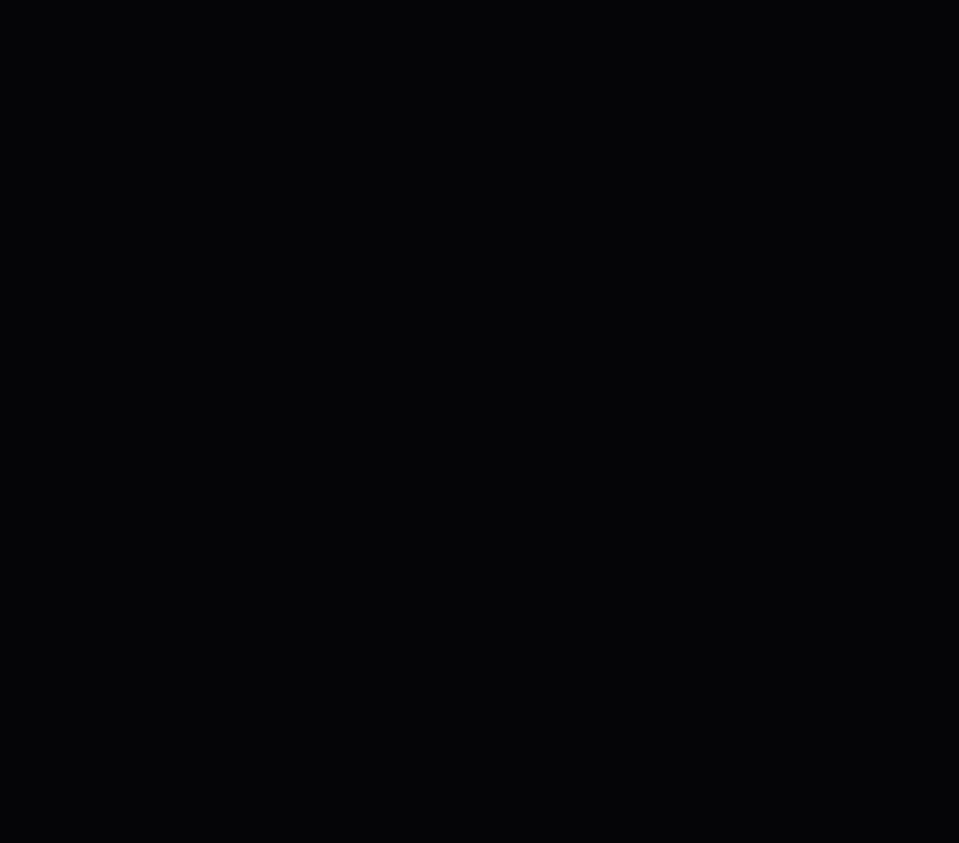
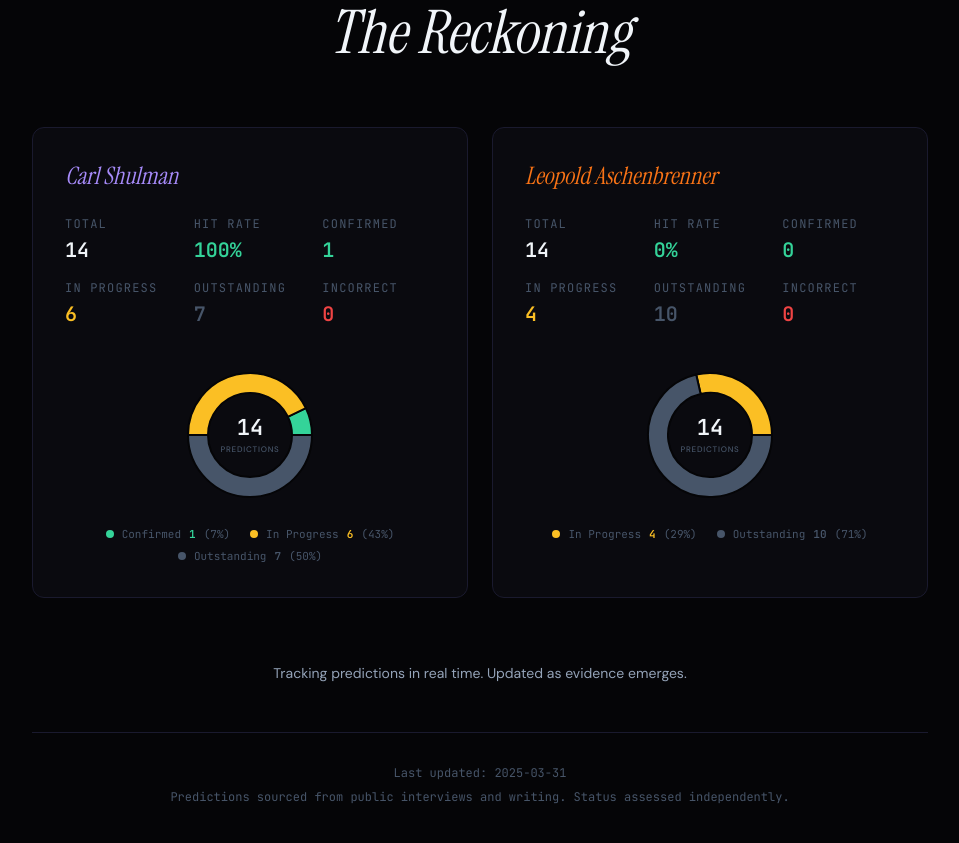
Before and after one commit to scott-cmd11/ai-prophecy-index, a Next.js app: page / in a window 1280 px wide. Shown: the part 5400-6243 px from the top of the page, without its empty margins (160-1119 px from the left). Built offline with nearby package versions, Linux system fonts and the light colour scheme.

Commit message:
fix: correct SummarySection scroll-reveal class names (revealed→visible, from-bottom→from-below)
Co-Authored-By: Claude Opus 4.6 <noreply@anthropic.com>

```diff
--- a/src/components/SummarySection.tsx
+++ b/src/components/SummarySection.tsx
@@ -100,7 +100,7 @@ export function SummarySection() {
       (entries) => {
         entries.forEach((entry) => {
           if (entry.isIntersecting) {
-            entry.target.classList.add("revealed");
+            entry.target.classList.add("visible");
           }
         });
       },
@@ -118,7 +118,7 @@ export function SummarySection() {
     <section ref={sectionRef} className="px-6 py-24">
       <div className="mx-auto max-w-4xl">
         {/* Section header */}
-        <div className="scroll-reveal from-bottom mb-16 text-center">
+        <div className="scroll-reveal from-below mb-16 text-center">
           <h2
             className="font-serif text-5xl italic md:text-6xl"
             style={{ color: "var(--text-primary)" }}
@@ -128,7 +128,7 @@ export function SummarySection() {
         </div>
 
         {/* Side-by-side scorecards */}
-        <div className="scroll-reveal from-bottom mb-16 grid gap-6 md:grid-cols-2">
+        <div className="scroll-reveal from-below mb-16 grid gap-6 md:grid-cols-2">
           <ThinkerCard
             thinker={shulman}
             accentColor="var(--accent-shulman)"
@@ -140,7 +140,7 @@ export function SummarySection() {
         </div>
 
         {/* Closing editorial line */}
-        <div className="scroll-reveal from-bottom mb-12 text-center">
+        <div className="scroll-reveal from-below mb-12 text-center">
           <p
             className="text-sm leading-relaxed"
             style={{ color: "var(--text-secondary)" }}
@@ -150,7 +150,7 @@ export function SummarySection() {
         </div>
 
         {/* Footer */}
-        <footer className="scroll-reveal from-bottom border-t pt-8" style={{ borderColor: "var(--border-card)" }}>
+        <footer className="scroll-reveal from-below border-t pt-8" style={{ borderColor: "var(--border-card)" }}>
           <div className="flex flex-col items-center gap-2 text-center">
             <p
               className="font-mono text-xs"
```
